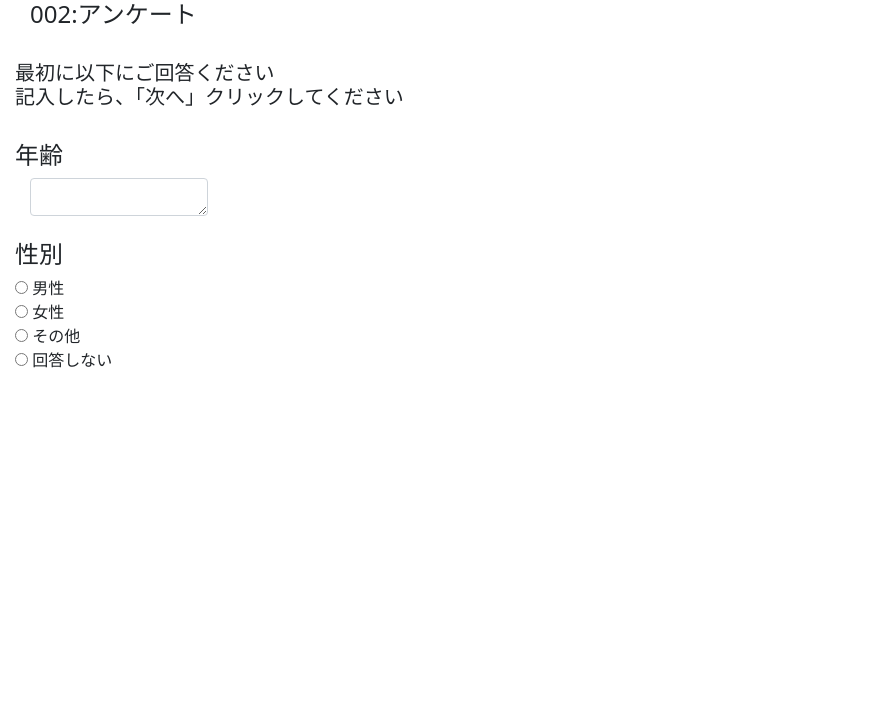
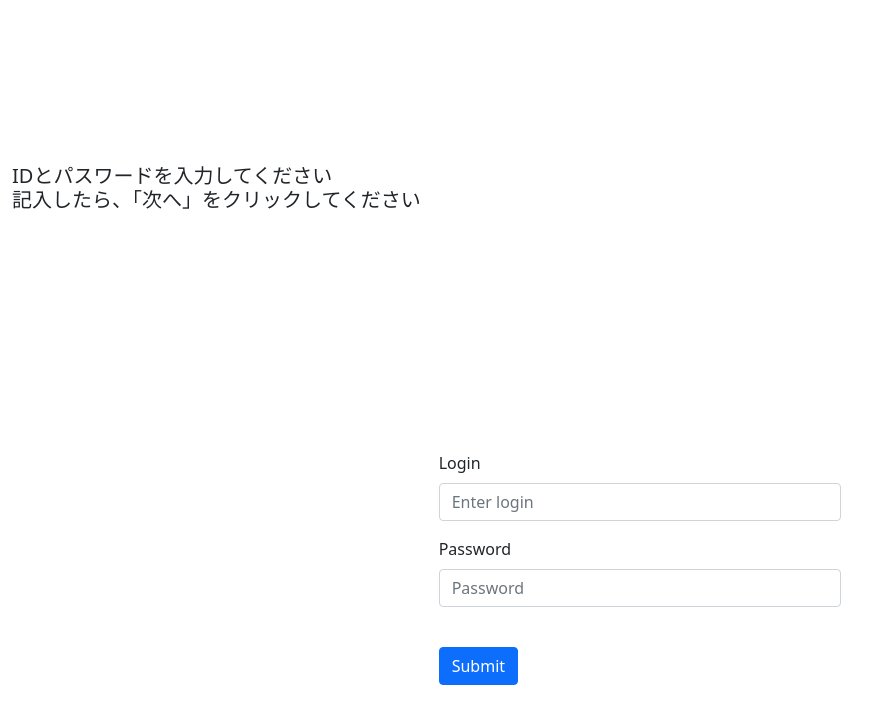
Before and after one commit to MiaHeirondelle/japanese-food-survey-frontend, a React (Create React App) app: page / in a window 1280 px wide. Shown: the top 724 px of the page, without its empty margins (0-891 px from the left). Built offline with nearby package versions, Linux system fonts and the light colour scheme; no server answers.

Commit message:
Add backend server URI configuration

```diff
--- a/src/App.js
+++ b/src/App.js
@@ -3,14 +3,14 @@ import {AppState} from './component/model.js';
 import React, {Component} from 'react'
 import Login from './views/Login';
 import SessionCheck from "./views/SessionCheck";
-import PersonalInfoView from "./views/PersonalInfoView";
+import PersonalInfo from "./views/PersonalInfo";
 import QuestionSession from "./views/QuestionSession";
 
 class App extends Component {
   constructor(props) {
     super(props);
     this.state = {
-      name: AppState.PERSONAL_INFO
+      name: AppState.LOGIN
     }
   }
 
@@ -31,7 +31,7 @@ class App extends Component {
         return <SessionCheck key='sessionCheck' stateTransition={this.stateTransitionCb(null)}/>
 
       case AppState.PERSONAL_INFO:
-        return <PersonalInfoView key='personalInfo'/>
+        return <PersonalInfo key='personalInfo'/>
 
       case AppState.SESSION_IN_PROGRESS:
         return <QuestionSession key='questionSession'/>
--- a/src/config.js
+++ b/src/config.js
@@ -1,7 +1,7 @@
 const config = {
   'environment': process.env.NODE_ENV,
   'backend': {
-    'uri': 'http://localhost:8080'
+    'uri': process.env.REACT_APP_BACKEND_URI || 'http://localhost:8080'
   }
 };
 
--- a/src/views/Login.js
+++ b/src/views/Login.js
@@ -17,6 +17,8 @@ class Login extends Component {
       body: formData
     });
   }
+
+  // todo: before view render check if already logged in
 
   async stateTransition(formEvent) {
     formEvent.preventDefault();
--- a/src/views/PersonalInfoView.js
+++ b/src/views/PersonalInfo.js
@@ -3,7 +3,7 @@ import Form from "react-bootstrap/Form";
 import Row from "react-bootstrap/Row";
 import Col from "react-bootstrap/Col";
 
-class PersonalInfoView extends Component {
+class PersonalInfo extends Component {
 
 // Expects `stateTransition` function.
     render() {
@@ -35,4 +35,4 @@ class PersonalInfoView extends Component {
     }
 }
 
-export default PersonalInfoView;
+export default PersonalInfo;
```
